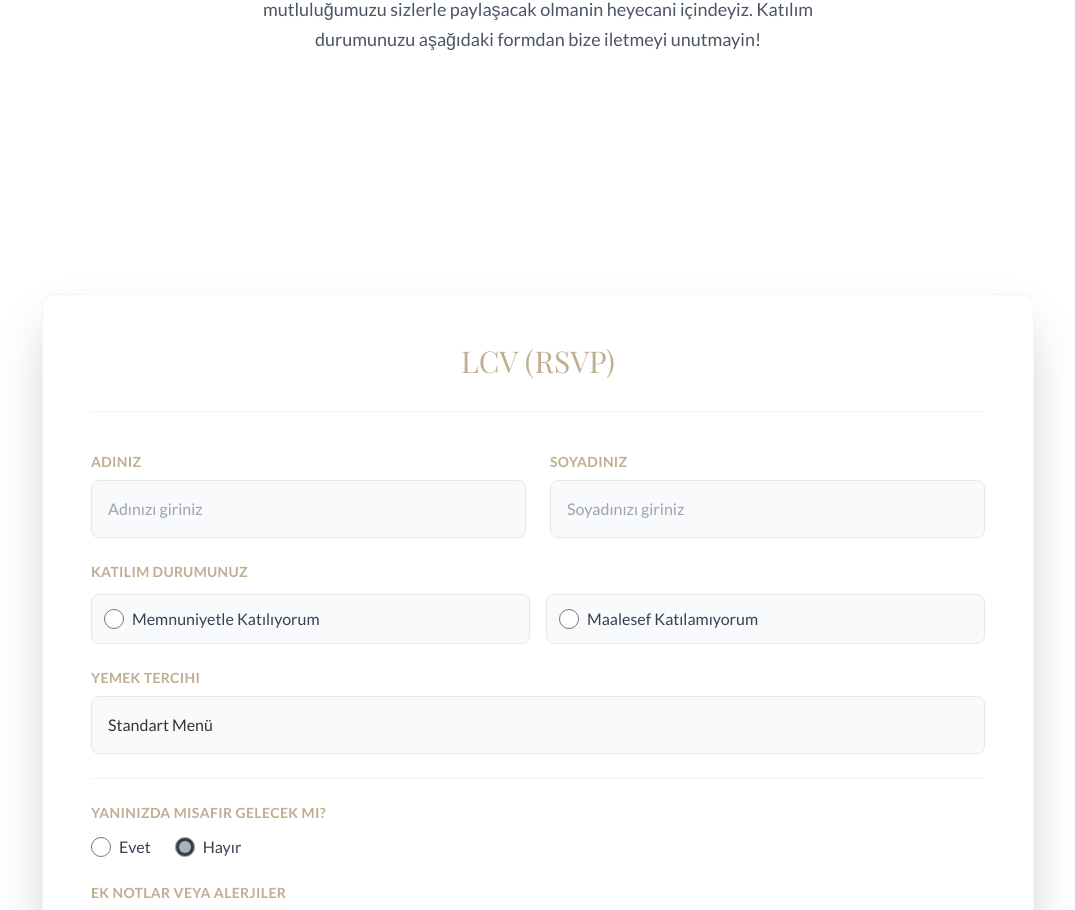
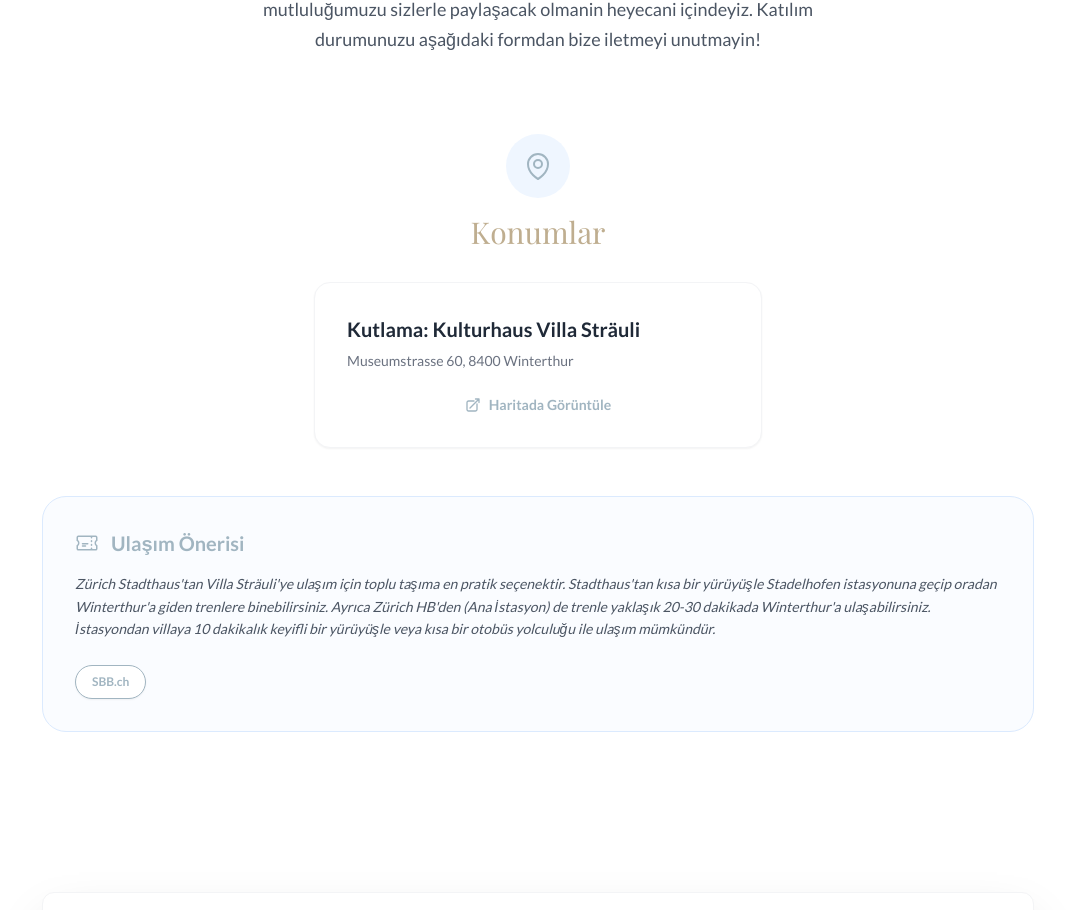
Before and after one commit to Ecomak/wedding, a React (Vite) app: page / in a window 1280 px wide. Shown: the part 1214-2124 px from the top of the page, without its empty margins (102-1177 px from the left). Built offline with nearby package versions, Linux system fonts and the light colour scheme; a web font is replaced by a local one.

Commit message:
Update App.tsx

```diff
--- a/App.tsx
+++ b/App.tsx
@@ -49,26 +49,64 @@ const App: React.FC = () => {
             </p>
           </section>
 
-          {/* Schedule Section - HIDDEN */}
-          <section
-            id="schedule"
-            className="text-center scroll-mt-24 hidden" // <-- hidden now
-          >
-            <div className="inline-block p-4 mb-4 rounded-full bg-gold-light/10 text-gold">
-              <svg xmlns="http://www.w3.org/2000/svg" fill="none" viewBox="0 0 24 24" strokeWidth={1.5} stroke="currentColor" className="w-8 h-8">
-                <path strokeLinecap="round" strokeLinejoin="round" d="M12 6v6h4.5m4.5 0a9 9 0 11-18 0 9 9 0 0118 0z" />
-              </svg>
-            </div>
-            <h2 className="text-3xl text-gold playfair mb-10">{t.scheduleTitle}</h2>
-
-            <div className="space-y-8 relative before:absolute before:inset-0 before:ml-5 before:-translate-x-px md:before:mx-auto md:before:translate-x-0 before:h-full before:w-0.5 before:bg-gradient-to-b before:from-transparent before:via-slate-200 before:to-transparent">
-              {/* Arrival, Celebration, Closing items here */}
-            </div>
-          </section>
+          {/* Schedule Section - REMOVED */}
+          {false && (
+            <section id="schedule" className="text-center scroll-mt-24">
+              {/* ...Schedule content... */}
+            </section>
+          )}
 
           {/* Location Section */}
           <section id="location" className="text-center scroll-mt-24">
-            {/* ...existing Location content... */}
+            <div className="inline-block p-4 mb-4 rounded-full bg-blue-50 text-[#A1B5C1]">
+              <svg xmlns="http://www.w3.org/2000/svg" fill="none" viewBox="0 0 24 24" strokeWidth={1.5} stroke="currentColor" className="w-8 h-8">
+                <path strokeLinecap="round" strokeLinejoin="round" d="M15 10.5a3 3 0 11-6 0 3 3 0 016 0z" />
+                <path strokeLinecap="round" strokeLinejoin="round" d="M19.5 10.5c0 7.142-7.5 11.25-7.5 11.25S4.5 17.642 4.5 10.5a7.5 7.5 0 1115 0z" />
+              </svg>
+            </div>
+            <h2 className="text-3xl text-gold playfair mb-8">{t.locationTitle}</h2>
+
+            <div className="flex justify-center mb-12 px-4">
+              <div className="bg-white p-8 rounded-2xl border border-gray-100 shadow-sm flex flex-col justify-between text-left w-full max-w-md">
+                <div>
+                  <h3 className="text-xl font-bold text-gray-800 mb-2">{t.venueWinterthurTitle}</h3>
+                  <p className="text-gray-500 mb-6 text-sm">{t.venueWinterthurAddress}</p>
+                </div>
+                <a
+                  href="https://maps.google.com/?q=Kulturhaus+Villa+Sträuli+Winterthur"
+                  target="_blank"
+                  rel="noopener noreferrer"
+                  className="inline-flex items-center justify-center gap-2 text-sm font-bold text-[#A1B5C1] hover:text-[#8fa3af] transition-colors"
+                >
+                  <svg xmlns="http://www.w3.org/2000/svg" fill="none" viewBox="0 0 24 24" strokeWidth={2} stroke="currentColor" className="w-4 h-4">
+                    <path strokeLinecap="round" strokeLinejoin="round" d="M13.5 6H5.25A2.25 2.25 0 003 8.25v10.5A2.25 2.25 0 005.25 21h10.5A2.25 2.25 0 0018 18.75V10.5m-10.5 6L21 3m0 0h-5.25M21 3v5.25" />
+                  </svg>
+                  {t.viewOnMaps}
+                </a>
+              </div>
+            </div>
+
+            <div className="p-8 bg-blue-50/30 rounded-3xl border border-blue-100 text-left">
+              <h3 className="text-xl font-bold text-[#A1B5C1] mb-4 flex items-center gap-3">
+                <svg xmlns="http://www.w3.org/2000/svg" fill="none" viewBox="0 0 24 24" strokeWidth={1.5} stroke="currentColor" className="w-6 h-6">
+                  <path strokeLinecap="round" strokeLinejoin="round" d="M16.5 6v.75m0 3v.75m0 3v.75m0 3V18m-9-5.25h5.25M7.5 15h3M3.375 5.25c-.621 0-1.125.504-1.125 1.125v3.026a2.999 2.999 0 010 5.198v3.026c0 .621.504 1.125 1.125 1.125h17.25c.621 0 1.125-.504 1.125-1.125v-3.026a2.999 2.999 0 010-5.198V6.375c0-.621-.504-1.125-1.125-1.125H3.375z" />
+                </svg>
+                {t.transportTitle}
+              </h3>
+              <p className="text-gray-600 leading-relaxed text-sm italic">
+                {t.transportText}
+              </p>
+              <div className="mt-6 flex flex-wrap gap-4">
+                 <a
+                   href="https://www.sbb.ch/"
+                   target="_blank"
+                   rel="noopener noreferrer"
+                   className="px-4 py-2 bg-white border border-[#A1B5C1] text-[#A1B5C1] rounded-full text-xs font-bold hover:bg-[#A1B5C1] hover:text-white transition-all shadow-sm"
+                 >
+                   SBB.ch
+                 </a>
+              </div>
+            </div>
           </section>
 
           {/* Attractions Section */}
```
